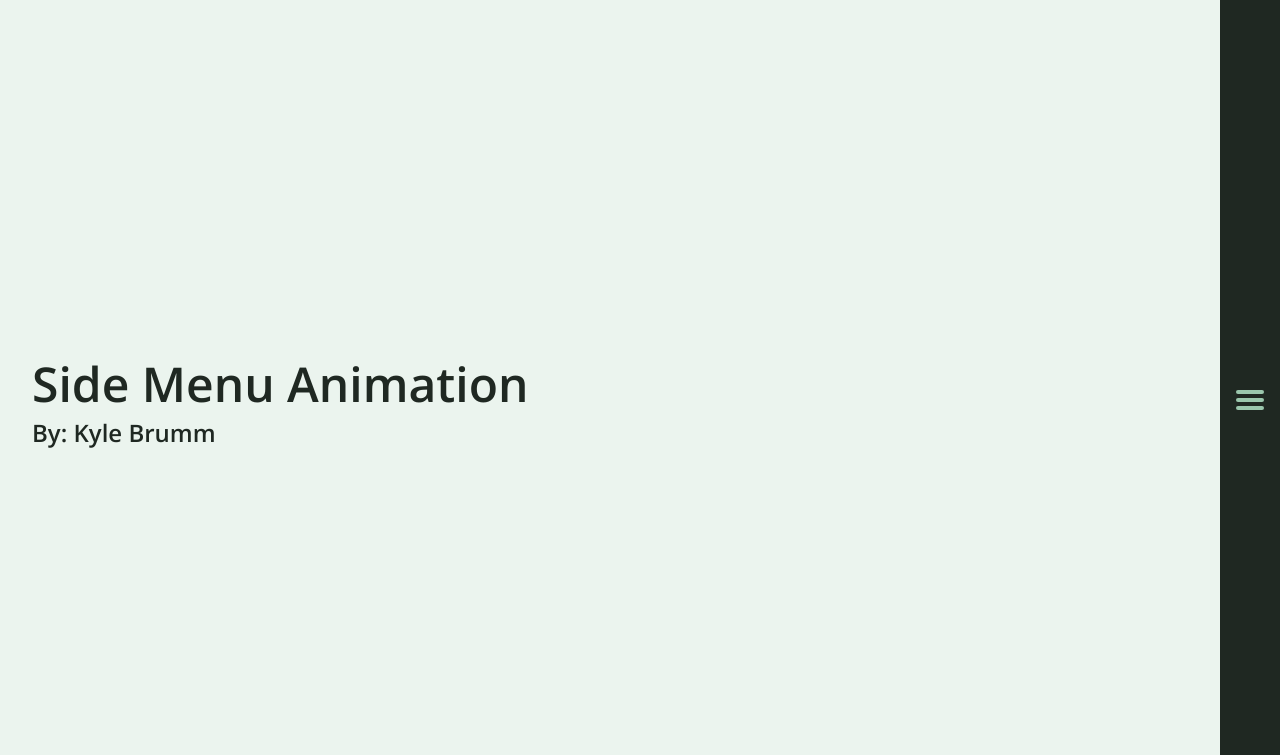
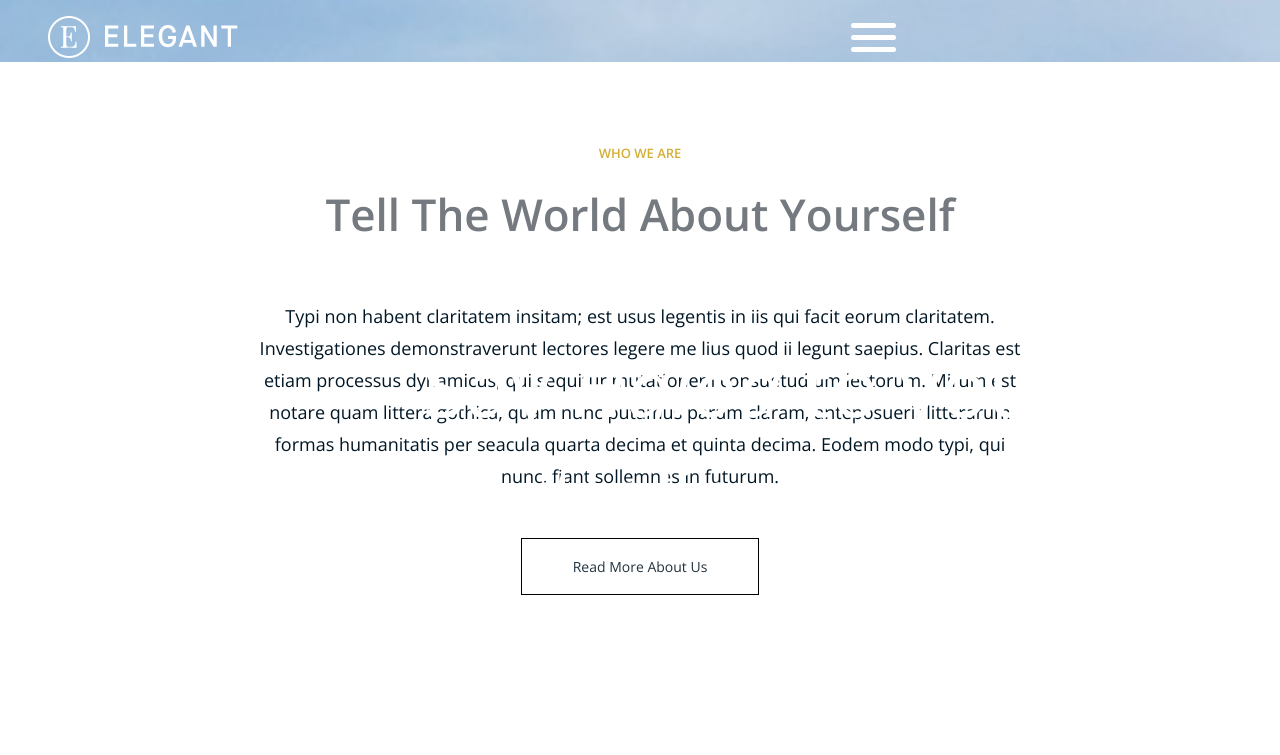
Before and after one commit to NataliaIvanenko/ELEGANT, a plain HTML site: page index.html in a window 1280 px wide. Shown: the top 755 px of the page. Drawn offline with nearby package versions, Linux system fonts and the light colour scheme.

Commit message:
add new div

```diff
--- a/css/style.css
+++ b/css/style.css
@@ -1,94 +1,151 @@
 /*font-family: 'Open Sans', sans-serif;*/
-*{
+* {
     margin: 0;
     padding: 0;
     box-sizing: border-box;
 }
+
+.container {
+    max-width: 1185px;
+    margin: auto;
+}
+
+.header {
+    /*    background-image: url("../images/bac.gr.img_01.jpg");*/
+    /*    background-repeat: no-repeat;*/
+    /*    background-position: center top;*/
+    /*    background-size: cover;*/
+    /*    max-height: 700px;*/
+    /*    width: 100%;*/
+    /*    height: 100%;*/
+    padding-top: 16px;
+}
+
+.header .logo {
+    display: inline-block;
+
+}
+
+
 @import url(https://fonts.googleapis.com/css?family=Open+Sans:400|Raleway:300,700);
 *,
 *:before,
 *:after {
-    box-sizing: border-box; }
+    box-sizing: border-box;
+}
 
 html {
-    font-family: "Raleway", "Open Sans", sans-serif;
-    background-color: #ebf4ee;
-    min-height: 100%; }
+    /*font-family: "Raleway", "Open Sans", sans-serif;*/
+    /*background-color: #ebf4ee;*/
+    background-image: url("../images/bac.gr.img_01.jpg");
+    background-repeat: no-repeat;
+    background-position: center top;
+    background-size: cover;
+    min-height: 100%;
+}
 
-h1, h2, h3,
-h4, h5, h6 {
-    font-family: "Raleway", "Open Sans", sans-serif;
-    margin: 0; }
 
 a {
-    color: #222222;
-    text-decoration: none; }
+
+    text-decoration: none;
+}
 
 .content {
     position: absolute;
-    top: 50%;
-    left: 2rem;
-    width: 70%;
-    transform: translateY(-50%); }
-.content h1,
-.content h4 {
-    color: #1f2822; }
-.content h1 {
-    font-size: 6vmin; }
-.content h4 {
-    font-size: 3vmin; }
-.content a {
-    color: #1f2822; }
+    top: 55%;
+    left: 33%;
+    /*width: 70%;*/
+
+    /*text-align: center;*/
+    transform: translateY(-50%);
+}
+
+.content h1, span {
+    color: white;
+    font-size: 80px;
+    font-family: 'Open Sans', sans-serif;
+    font-weight: 300;
+}
+
+.content span {
+    font-style: italic;
+}
+
 
 .nav {
-    position: fixed;
+    /*position: fixed;*/
     top: 0;
     right: 0;
     bottom: 0;
     width: 3.75rem;
-    background-color: #1f2822;
+    /*background-color: #1f2822;*/
     transition: 1s cubic-bezier(0.645, 0.045, 0.355, 1);
     will-change: width;
-    z-index: 99; }
+    z-index: 99;
+}
+
 .nav.is-active {
-    width: 100%; }
+    width: 100%;
+}
 
 .nav__trigger {
     display: block;
-    position: absolute;
-    top: 50%;
-    right: 1rem;
+    position: fixed;
+    top: 35px;
+    right: 30%;
     margin-top: -10px;
-    padding: 8px 0;
+    padding: 10px 0;
     transition: 0.2s ease-in-out;
-    z-index: 10; }
+    z-index: 10;
+}
+
 .nav__trigger .bars {
-    position: relative; }
+    position: relative;
+    background-color:#4d5c66
+}
+
 .nav__trigger .bars, .nav__trigger .bars:before, .nav__trigger .bars:after {
-    width: 28px;
-    height: 4px;
-    background-color: #9ac6ac;
+    width: 45px;
+    height: 5px;
+    background-color:white ;
     border-radius: 4px;
-    transition: 0.2s ease-in-out; }
+    transition: 0.2s ease-in-out;
+}
+
 .nav__trigger .bars:before, .nav__trigger .bars:after {
     content: '';
     display: block;
     position: absolute;
     top: 0;
     left: 0;
-    will-change: transform; }
+    will-change: transform;
+}
+
 .nav__trigger .bars:before {
-    transform: translateY(-8px); }
+    transform: translateY(-12px);
+}
+
 .nav__trigger .bars:after {
-    transform: translateY(8px); }
+    transform: translateY(12px);
+
+}
+
 .nav__trigger.is-active {
-    transform: rotate(-45deg); }
+    transform: rotate(-45deg);
+
+}
+
+
 .nav__trigger.is-active .bars:before, .nav__trigger.is-active .bars:after {
-    transform: translateX(0) rotate(-90deg); }
-
+    transform: translateX(0) rotate(-90deg);
+    background-color:#4d5c66
+}
+.nav__trigger .bars.is-active{
+    background-color:#4d5c66
+}
 .nav__content {
     position: absolute;
-    top: 50%;
+    top: 25%;
     left: 50%;
     width: 100%;
     max-width: 1200px;
@@ -96,58 +153,88 @@ a {
     opacity: 0;
     visibility: hidden;
     transform: translate(-50%, -50%);
-    transition: 0s linear 0.25s; }
+    transition: 0s linear 0.25s;
+}
+
 .nav__content.is-active {
     visibility: visible;
     opacity: 1;
-    transition: 0s linear; }
+    transition: 0s linear;
+}
+
 .nav__content.is-active .nav__item a {
     opacity: 1;
     transform: translateY(0);
     transition-property: transform, opacity, color;
     transition-duration: 0.55s, 0.55s, 0.3s;
-    transition-timing-function: cubic-bezier(0.645, 0.045, 0.355, 1), ease-in-out, ease-in-out; }
+    transition-timing-function: cubic-bezier(0.645, 0.045, 0.355, 1), ease-in-out, ease-in-out;
+}
+
 .nav__content.is-active .nav__list .nav__item:nth-of-type(1) a {
-    transition-delay: 0s, 0s, 0s; }
+    transition-delay: 0s, 0s, 0s;
+}
+
 .nav__content.is-active .nav__list .nav__item:nth-of-type(2) a {
-    transition-delay: 0.05s, 0.05s, 0s; }
+    transition-delay: 0.05s, 0.05s, 0s;
+}
+
 .nav__content.is-active .nav__list .nav__item:nth-of-type(3) a {
-    transition-delay: 0.1s, 0.1s, 0s; }
+    transition-delay: 0.1s, 0.1s, 0s;
+}
+
 .nav__content.is-active .nav__list .nav__item:nth-of-type(4) a {
-    transition-delay: 0.15s, 0.15s, 0s; }
+    transition-delay: 0.15s, 0.15s, 0s;
+}
+
 .nav__content.is-active .nav__list .nav__item:nth-of-type(5) a {
-    transition-delay: 0.2s, 0.2s, 0s; }
+    transition-delay: 0.2s, 0.2s, 0s;
+}
+
 .nav__content.is-active .nav__list .nav__item:nth-of-type(6) a {
-    transition-delay: 0.25s, 0.25s, 0s; }
+    transition-delay: 0.25s, 0.25s, 0s;
+}
+
 .nav__content.is-active .nav__list .nav__item:nth-of-type(7) a {
-    transition-delay: 0.3s, 0.3s, 0s; }
+    transition-delay: 0.3s, 0.3s, 0s;
+}
+
 .nav__content.is-active .nav__list .nav__item:nth-of-type(8) a {
-    transition-delay: 0.35s, 0.35s, 0s; }
+    transition-delay: 0.35s, 0.35s, 0s;
+}
+
 .nav__content.is-active .nav__list .nav__item:nth-of-type(9) a {
-    transition-delay: 0.4s, 0.4s, 0s; }
+    transition-delay: 0.4s, 0.4s, 0s;
+}
 
 .nav__list ul {
     list-style: none;
     margin: 0;
-    padding: 0; }
+    padding: 0;
+}
 
 .nav__item {
-    overflow: hidden; }
+    overflow: hidden;
+}
+
 .nav__item a {
     display: inline-block;
     padding: 1rem;
-    color: #9ac6ac;
+    color: #4d5c66;
     text-decoration: none;
-    font-size: 3rem;
-    font-size: 10vw;
-    font-size: 14vmin;
-    font-weight: 300;
+    /*font-size: 3rem;*/
+    /*font-size: 10vw;*/
+    font-size: 80px;
+    font-family: 'Open Sans', sans-serif;
+    font-weight: 400;
     opacity: 0;
     transform: translateY(100%);
     transition: 0.5s cubic-bezier(0.645, 0.045, 0.355, 1);
-    will-change: transform, opacity; }
+    will-change: transform, opacity;
+}
+
 .nav__item a:hover {
-    color: white; }
+    color: white;
+}
 
 .nav__divider {
     margin: 1.75rem 0 1.5rem;
@@ -156,4 +243,54 @@ a {
     background-color: #9ac6ac;
     transform: scaleX(0);
     transform-origin: 0 0;
-    transition: 0.3s cubic-bezier(0.645, 0.045, 0.355, 1); }
+    transition: 0.3s cubic-bezier(0.645, 0.045, 0.355, 1);
+}
+ .information{
+padding-top: 82px;
+     padding-bottom: 163px;
+     background-color: white;
+     text-align: center;
+ }
+ .container_small{
+     max-width: 770px;
+     margin: auto;
+ }
+
+h6{
+    font-size: 13px;
+    font-family: 'Open Sans', sans-serif;
+    font-weight: 600;
+    text-transform: uppercase;
+    color: #d4af37;
+}
+h3{
+    font-size: 44px;
+    font-family: 'Open Sans', sans-serif;
+    font-weight: 600;
+    text-transform: capitalize;
+    color:#747a7f
+}
+p{
+    font-size: 18px;
+    line-height: 32px;
+    font-family: 'Open Sans', sans-serif;
+    font-weight: 300;
+    color:#021725
+}
+.button{
+    font-size: 14px;
+    line-height: 55px;
+    font-family: 'Open Sans', sans-serif;
+    font-weight: 300;
+    color:#213340;
+    border: black 1px solid;
+    display: inline-block;
+    max-width: 238px;
+    width: 100%;
+}
+.information h3{
+    padding-top: 22px;
+    padding-bottom: 56px;
+}
+.information .button{
+    margin-top: 46px}
--- a/index.html
+++ b/index.html
@@ -16,9 +16,15 @@
     <link rel="stylesheet" href="css/style.css">
     <link rel="stylesheet" href="css/media-queries (2).css">
 
+
 </head>
 
 <body>
+<header class="header">
+    <div class="container">
+        <a href="#" class="logo">
+            <img src="images/logo_03.png">
+        </a>
         <div class="nav">
             <a href="#" class="nav__trigger">
                 <div class="bars"></div>
@@ -37,20 +43,76 @@
         </div>
 
         <div class="content">
-    <h1>Side Menu Animation</h1>
-    <h4>By: <a href="http://kylebrumm.com" target="_blank">Kyle Brumm</a></h4>
+            <div class="container">
+                <h1>Say <span>Haloa</span> to your Portfolio</h1>
+            </div>
+        </div>
+
+    </div>
+</header>
+<div class="information">
+    <div class="container_small">
+    <h6>Who we Are</h6>
+    <h3>Tell The World About Yourself</h3>
+    <p>Typi non habent claritatem insitam; est usus legentis in iis qui facit eorum claritatem. Investigationes demonstraverunt lectores legere me lius quod ii legunt saepius. Claritas est etiam processus dynamicus, qui sequitur mutationem consuetudium lectorum. Mirum est notare quam littera gothica, quam nunc putamus parum claram, anteposuerit litterarum formas humanitatis per seacula quarta decima et quinta decima. Eodem modo typi, qui nunc, fiant sollemnes in futurum.</p>
+    <div class="button"><a>Read More About Us</a></div>
+    </div>
+</div>
+
+<div class="gallery">
+    <h6></h6>
+    <h3></h3>
+    <div>
+    <img src="images/ph_1.1_03.png" alt="photo">
+    <img src="images/ph_1.2_03.png" alt="photo">
+    <img src="images/ph_1.3_03.png" alt="photo">
+    <img src="images/ph_1.4_03.png" alt="photo">
+    <img src="images/ph_2.1_03.png" alt="photo">
+    <img src="images/ph_2.2_03.png" alt="photo">
+    <img src="images/ph_2.3_03.png" alt="photo">
+    <img src="images/ph_2.4_03.png" alt="photo">
+    </div>
+</div>
+
+<div>
+    <h6></h6>
+    <h3></h3>
+    <p></p>
+    <div>
+        <div>
+            <img src="images/ph_3.1_03.jpg" alt="photo">
+            <h6></h6>
+            <h5></h5>
+            <p></p>
+        </div>
+
+        <div>
+            <img src="images/ph_3.2_03.jpg" alt="photo">
+            <h6></h6>
+            <h5></h5>
+            <p></p>
+        </div>
+
+        <div>
+            <img src="images/ph_3.3_03.jpg" alt="photo">
+            <h6></h6>
+            <h5></h5>
+            <p></p>
+        </div>
+
+    </div>
 </div>
 
 
-<div class="owl-carousel">
-    <div> Your Content </div>
-    <div> Your Content </div>
-    <div> Your Content </div>
-    <div> Your Content </div>
-    <div> Your Content </div>
-    <div> Your Content </div>
-    <div> Your Content </div>
-</div>
+<!--<div class="owl-carousel">-->
+<!--    <div> Your Content </div>-->
+<!--    <div> Your Content </div>-->
+<!--    <div> Your Content </div>-->
+<!--    <div> Your Content </div>-->
+<!--    <div> Your Content </div>-->
+<!--    <div> Your Content </div>-->
+<!--    <div> Your Content </div>-->
+<!--</div>-->
 
 
 
@@ -58,7 +120,7 @@
 <script src="https://code.jquery.com/jquery-2.2.4.min.js" integrity="sha256-BbhdlvQf/xTY9gja0Dq3HiwQF8LaCRTXxZKRutelT44=" crossorigin="anonymous"></script>
 
 <script src="js/owl.carousel.min.js"></script>
-
+<script src="js/scripts.js"></script>
 
 </body>
 </html>
```
Also changed, not shown: images/logo_03.png (added), images/ph_1.1_03.png (added), images/ph_1.2_03.png (added), images/ph_1.3_03.png (added), images/ph_1.4_03.png (added), images/ph_2.1_03.png (added), images/ph_2.2_03.png (added), images/ph_2.3_03.png (added), images/ph_2.4_03.png (added), images/ph_3.1_03.jpg (added), images/ph_3.2_03.jpg (added), images/ph_3.3_03.jpg (added), images/ph_4.1_03.jpg (added). Lines whose indentation alone changed are shown as unchanged.
